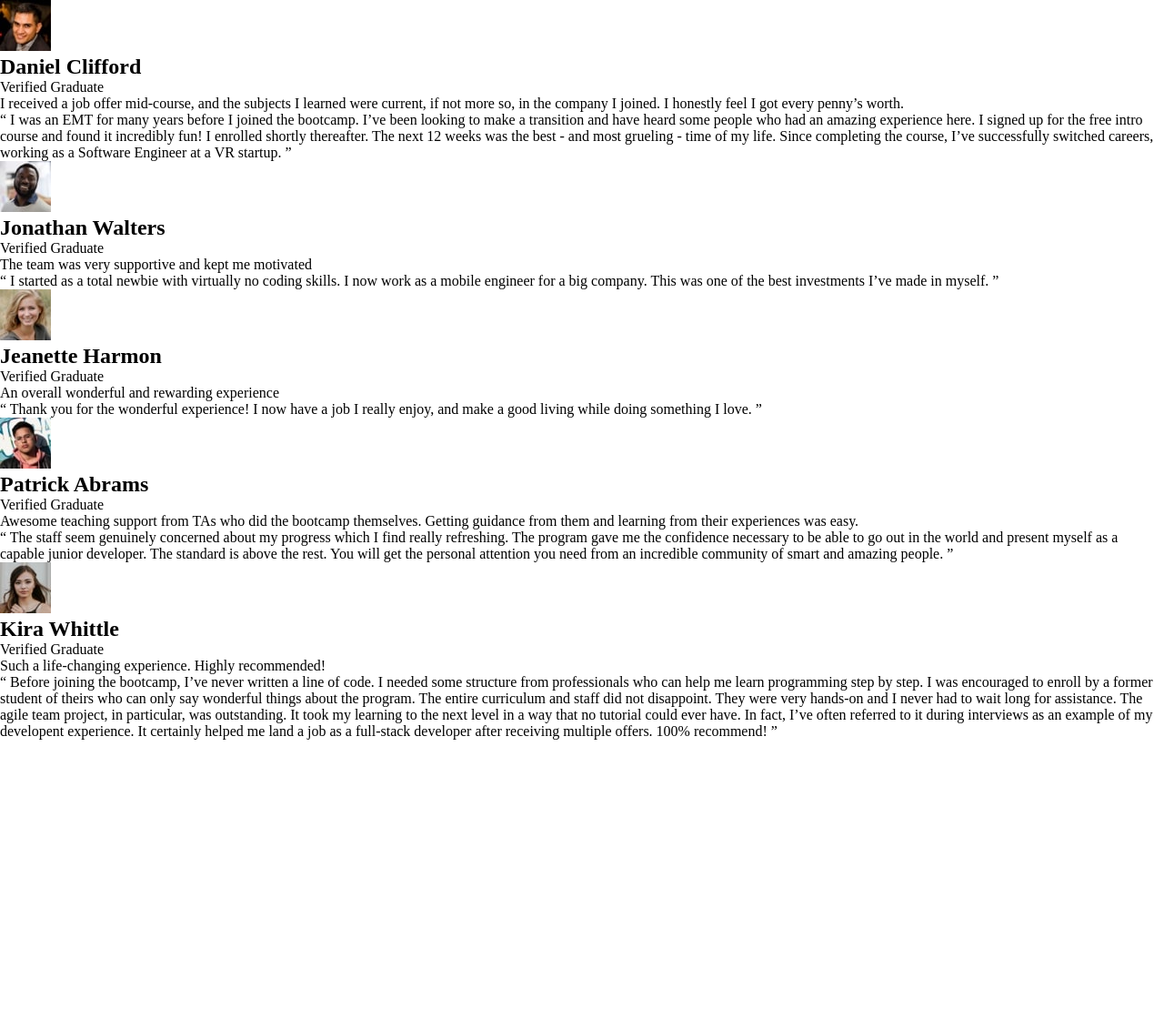
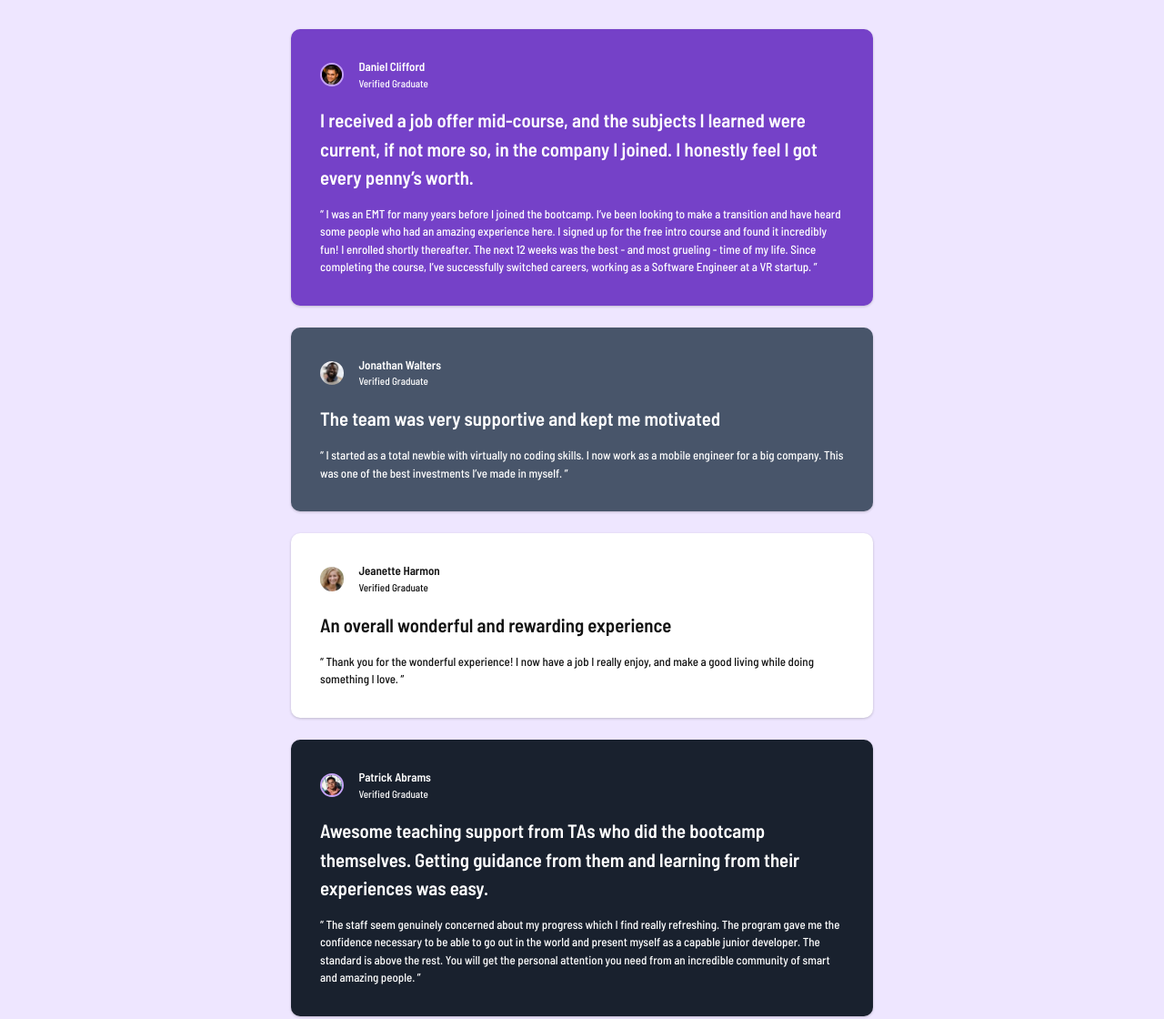
Before and after one commit to ffozdemir/testimonials-grid-section-main, a plain HTML site: page index.html in a window 1280 px wide. Shown: the top 1120 px of the page at 91% size. Before the commit the page ends 813 px from the top, so only its background shows below. Drawn offline with Linux system fonts and the light colour scheme.

Commit message:
Enhance card component styles and structure for improved layout and readability

```diff
--- a/index.html
+++ b/index.html
@@ -17,15 +17,17 @@
   </head>
   <body>
     <main>
-      <article class="card">
+      <article class="card purple-500">
         <section class="card-profile">
           <img
             src="./images/image-daniel.jpg"
             alt="Daniel Clifford"
-            class="profile-image"
+            class="profile-image brdr-purple-300"
           />
+          <div class="profile-info">
             <h2>Daniel Clifford</h2>
             <p>Verified Graduate</p>
+          </div>
         </section>
         <section class="card-headline">
           <p>
@@ -46,15 +48,17 @@
           </p>
         </section>
       </article>
-      <article class="card">
+      <article class="card grey-500">
         <section class="card-profile">
           <img
             src="./images/image-jonathan.jpg"
             alt="Jonathan Walters"
             class="profile-image"
           />
+          <div class="profile-info">
             <h2>Jonathan Walters</h2>
             <p>Verified Graduate</p>
+          </div>
         </section>
         <section class="card-headline">
           <p>The team was very supportive and kept me motivated</p>
@@ -67,15 +71,17 @@
           </p>
         </section>
       </article>
-      <article class="card">
+      <article class="card white">
         <section class="card-profile">
           <img
             src="./images/image-jeanette.jpg"
             alt="Jeanette Harmon"
             class="profile-image"
           />
+          <div class="profile-info">
             <h2>Jeanette Harmon</h2>
             <p>Verified Graduate</p>
+          </div>
         </section>
         <section class="card-headline">
           <p>An overall wonderful and rewarding experience</p>
@@ -87,15 +93,17 @@
           </p>
         </section>
       </article>
-      <article class="card">
+      <article class="card dark-blue">
         <section class="card-profile">
           <img
             src="./images/image-patrick.jpg"
             alt="Patrick Abrams"
-            class="profile-image"
+            class="profile-image brdr-purple-300"
           />
+          <div class="profile-info">
             <h2>Patrick Abrams</h2>
             <p>Verified Graduate</p>
+          </div>
         </section>
         <section class="card-headline">
           <p>
@@ -115,15 +123,17 @@
           </p>
         </section>
       </article>
-      <article class="card">
+      <article class="card white">
         <section class="card-profile">
           <img
             src="./images/image-kira.jpg"
             alt="Kira Whittle"
             class="profile-image"
           />
+          <div class="profile-info">
             <h2>Kira Whittle</h2>
             <p>Verified Graduate</p>
+          </div>
         </section>
         <section class="card-headline">
           <p>Such a life-changing experience. Highly recommended!</p>
--- a/style.css
+++ b/style.css
@@ -13,10 +13,10 @@
   --color-neutral-dark-blue: hsl(219, 29%, 14%);
   --color-neutral-black: hsl(0, 0%, 7%);
   --font-family: "Barlow Semi Condensed", sans-serif;
-  --font-size: 13px;
+  --font-size: 0.813rem;
   --font-weight-500: 500;
   --font-weight-600: 600;
-  --border-radius: 5px;
+  --border-radius: 10px;
   --box-shadow: 0 1px 3px rgba(0, 0, 0, 0.2);
 }
 
@@ -25,3 +25,82 @@
   margin: 0;
   padding: 0;
 }
+
+body {
+  font-family: var(--font-family);
+  font-size: var(--font-size);
+  background-color: var(--color-purple-50);
+  display: flex;
+  justify-content: center;
+  align-items: center;
+  min-height: 100vh;
+  padding: 2rem;
+}
+
+main {
+  max-width: 40rem;
+  display: grid;
+  grid-template-columns: 1fr;
+  grid-template-rows: auto;
+  gap: 1.5rem;
+  line-height: 1.5;
+}
+
+.card {
+  border-radius: var(--border-radius);
+  box-shadow: var(--box-shadow);
+  padding: 2rem;
+  display: flex;
+  flex-direction: column;
+  gap: 1rem;
+}
+
+.card-profile {
+  display: flex;
+  align-items: center;
+  gap: 1rem;
+}
+
+.profile-image {
+  width: 1.65rem;
+  height: 1.65rem;
+  border-radius: 50%;
+}
+
+.brdr-purple-300{
+  border: 2px solid var(--color-purple-300);
+}
+
+.profile-info h2 {
+  font-size: var(--font-size);
+  font-weight: var(--font-weight-600);
+}
+
+.profile-info p {
+  font-size: 0.7rem;
+}
+
+.card-headline {
+  font-size: 1.3rem;
+  font-weight: var(--font-weight-600);
+}
+
+.purple-500 {
+  background-color: var(--color-purple-500);
+  color: var(--color-neutral-white);
+}
+
+.grey-500 {
+  background-color: var(--color-neutral-grey-500);
+  color: var(--color-neutral-white);
+}
+
+.white {
+  background-color: var(--color-neutral-white);
+  color: var(--color-neutral-black);
+}
+
+.dark-blue {
+  background-color: var(--color-neutral-dark-blue);
+  color: var(--color-neutral-white);
+}
```
Lines whose indentation alone changed are shown as unchanged.
